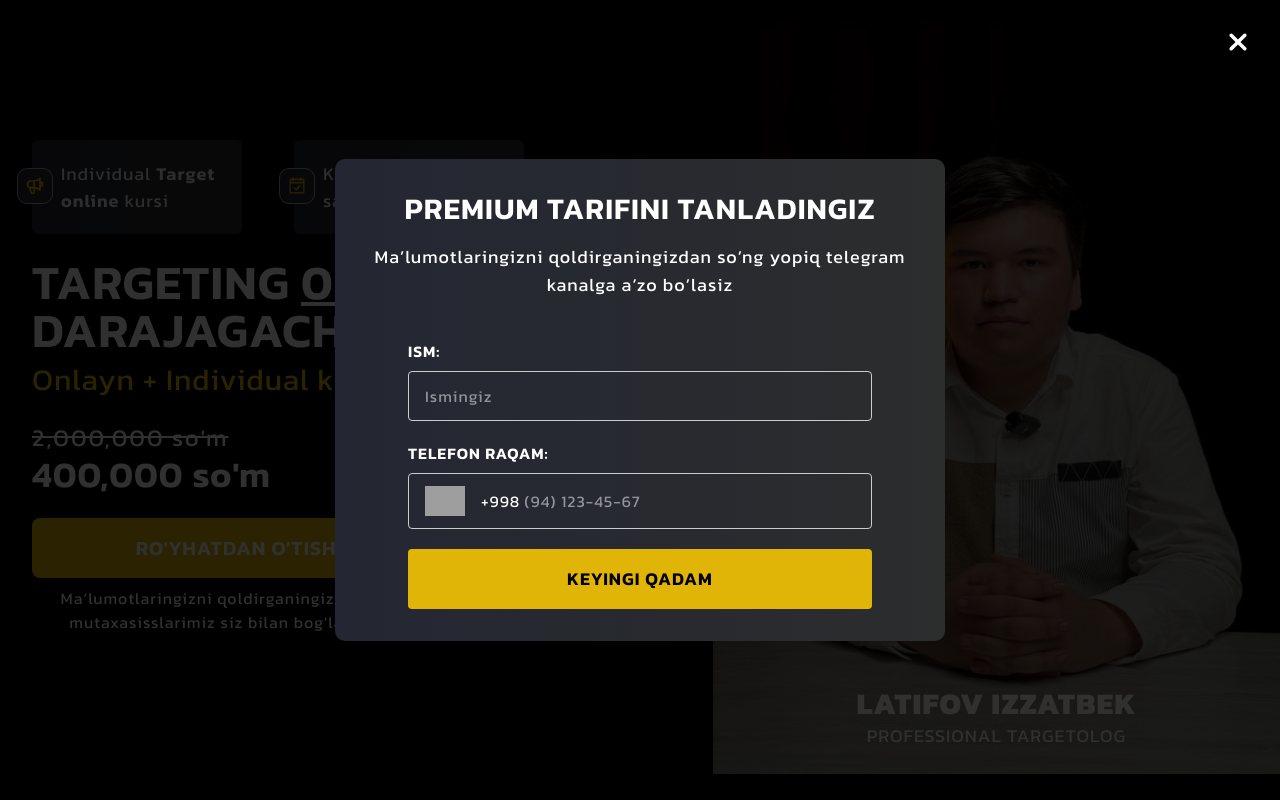
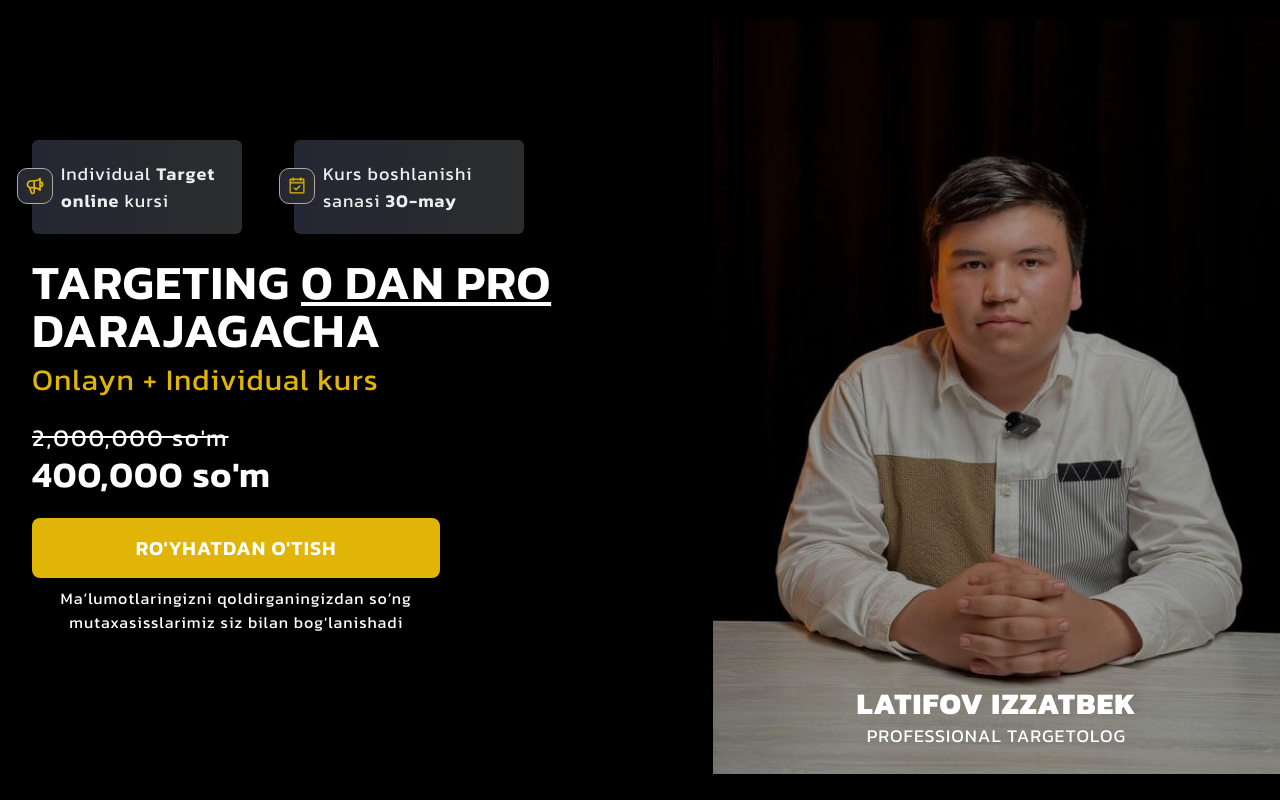
Before and after one commit to kenjayev/digital-course, a React (Vite) app: page / in a window 1280 px wide. Shown: the top 800 px of the page. Built offline with nearby package versions, Linux system fonts and the light colour scheme; grey boxes are pictures that could not be loaded.

Commit message:
bug| modal

```diff
--- a/src/components/Plane.jsx
+++ b/src/components/Plane.jsx
@@ -2,7 +2,7 @@ import { useState } from "react";
 import Modal from "./Modal";
 
 const Plane = () => {
-  const [modalPlane, setModalPlane] = useState("premium");
+  const [modalPlane, setModalPlane] = useState(null);
   const bgGradient = "bg-gradient-to-r from-[#242633] to-[#2c2d2d]";
   return (
     <div className="pt-[40px]" id="coursePlan">
```
